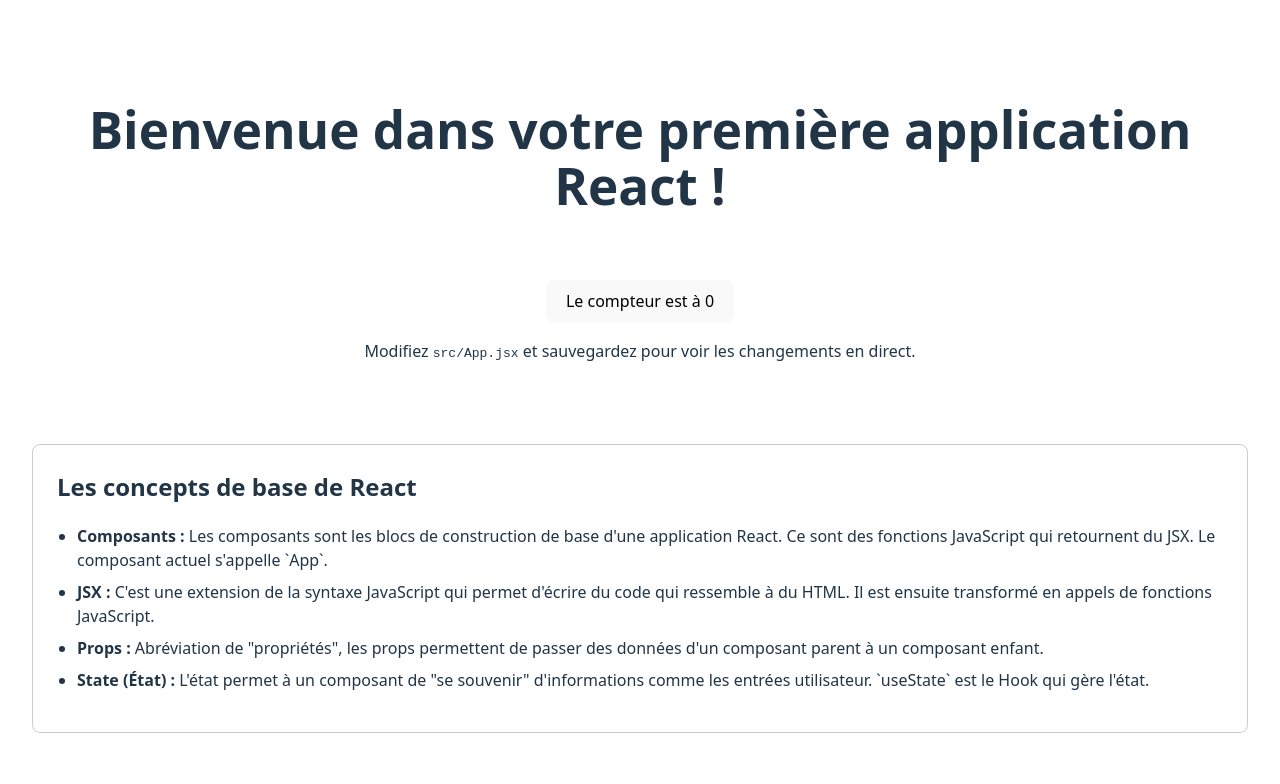
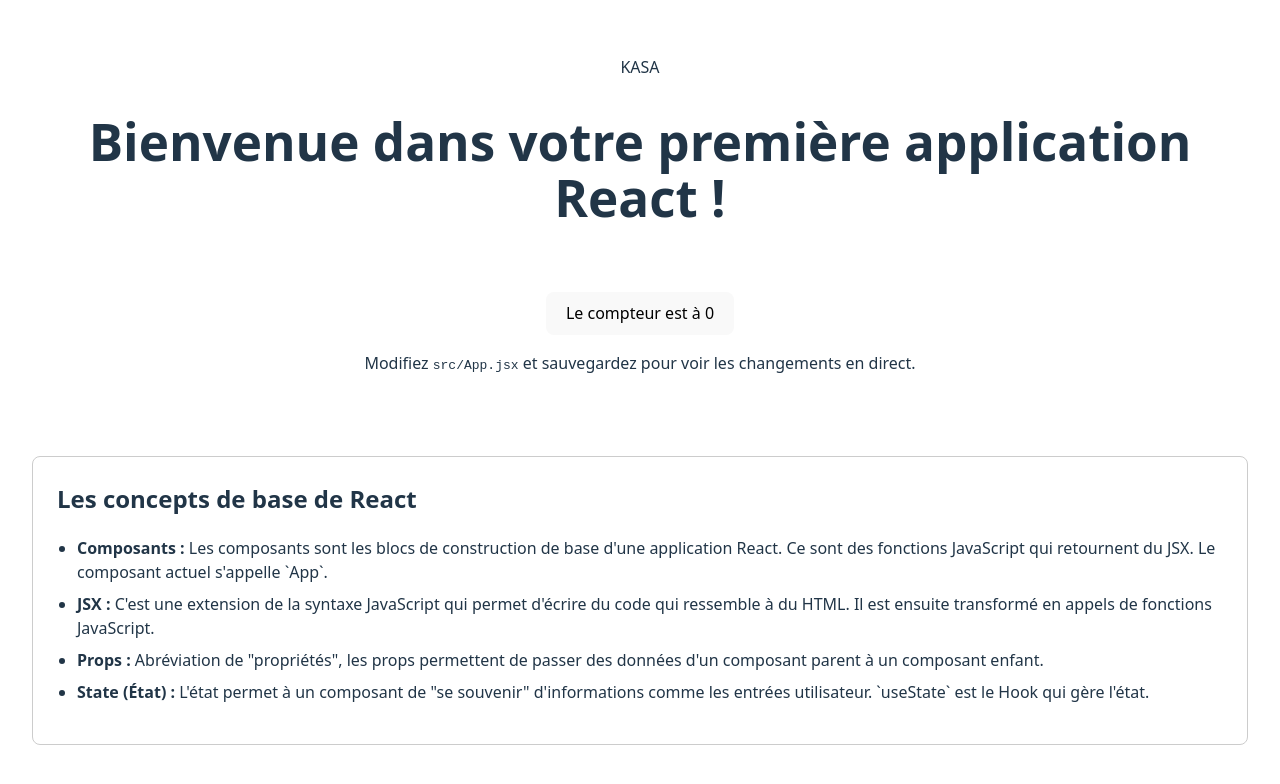
Before and after one commit to HutchAlpha/OpenClassRoom-Projet11-Kosa, a React (Vite) app: page / in a window 1280 px wide. Shown: the top 784 px of the page. Built offline with nearby package versions, Linux system fonts and the light colour scheme.

Commit message:
Ajout Header

```diff
--- a/index.html
+++ b/index.html
@@ -4,7 +4,7 @@
     <meta charset="UTF-8" />
     <link rel="icon" type="image/svg+xml" href="/vite.svg" />
     <meta name="viewport" content="width=device-width, initial-scale=1.0" />
-    <title>my-react-app</title>
+    <title>Bienvenue sur KASA</title>
   </head>
   <body>
     <div id="root"></div>
--- /dev/null
+++ b/src/Header.jsx
@@ -0,0 +1,11 @@
+import '../public/Scss/Header.scss';
+
+function Header() {
+  return (
+    <header className="Header">
+      <div className="Header__logo">KASA</div>
+    </header>
+  );
+}
+
+export default Header;
--- a/src/main.jsx
+++ b/src/main.jsx
@@ -2,9 +2,11 @@
 import { createRoot } from 'react-dom/client'
 import '../public/Scss/index.scss'
 import App from './App.jsx'
+import Header from './Header.jsx'
 
 createRoot(document.getElementById('root')).render(
   <StrictMode>
+    <Header />
     <App />
   </StrictMode>,
 )
```
Also changed, not shown: public/Scss/Header.scss (added).
